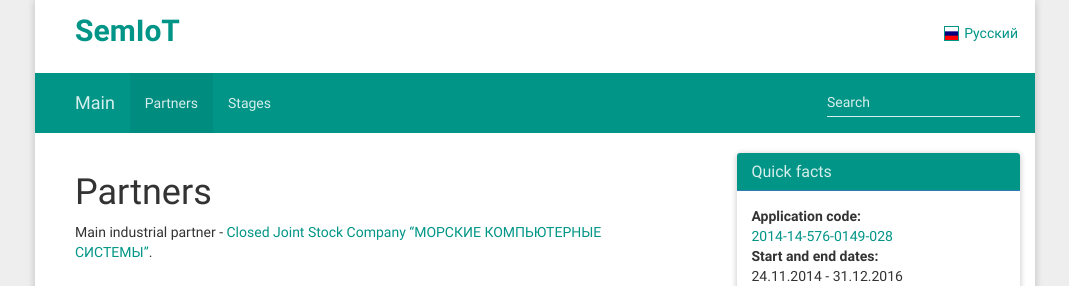
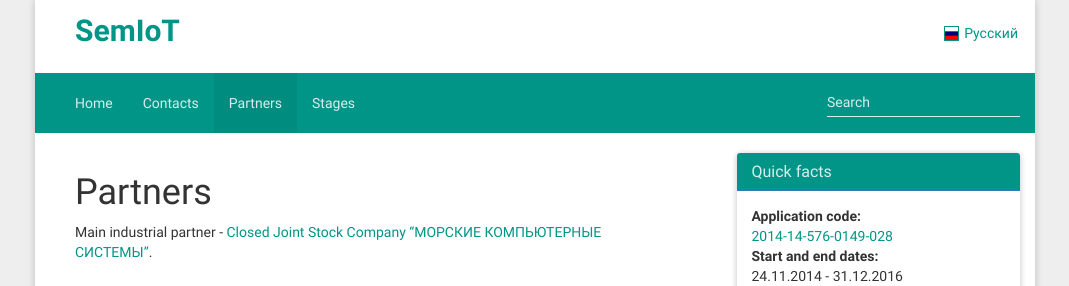
Before and after one commit to semiotproject/semiotproject.github.io, a Jekyll site: the page built from en/partners.md, in a window 1280 px wide. Shown: the top 286 px of the page, without its empty margins (105-1174 px from the left). Built offline with Jekyll 4.4.1, drawn with Linux system fonts in a browser that asks for light colours; comment, search, counter and statistics services are not loaded.

Commit message:
Menu in locales.yml, minor visual fixes

```diff
--- a/_config.yml
+++ b/_config.yml
@@ -8,3 +8,6 @@ github_username:  semiotproject
 
 # Build settings
 markdown: kramdown
+
+default_locale: "ru"
+authorized_locales: ["ru", "en"]
--- a/_includes/header.html
+++ b/_includes/header.html
@@ -1,25 +1,18 @@
-{% assign current = page.url | downcase | split: '/' %}
-{% capture locale %}{{ page.url | truncate: 3, "" | remove: "/" }}{% endcapture %}
-<div id="main-wrapper">
+{% assign current = page.url | downcase | split: '/' | last %}
+{% capture locale %}{{ page.url | truncate: 3, "" | remove: "/"  }}{% endcapture %}
+
+{% unless site.authorized_locales contains locale %}
+{% assign locale = site.default_locale %}
+{% endunless %}
 
 <header class="site-header">
-
 	<div class="wrapper">
-
 		<div id="main-logo">
-				{% if locale == 'en' %}
-					<a class="site-title" href="{{ site.baseurl }}/en">{{ site.title }}</a>
-					<a href="/" class="switch-locale">
-						<img class="l18n-flag" src="/resources/flag-ru.svg" alt="Русский"/>
-						<span>Русский</span>
+			<a class="site-title" href="{{ site.baseurl }}/">{{ site.title }}</a>
+			<a href="{{ site.data.locales[locale].switch_lang_url }}{{ current }}" class="switch-locale">
+				<img class="l18n-flag" src="{{ site.data.locales[locale].switch_lang_img }}" alt="{{ site.data.locales[locale].switch_lang_message }}"/>
+				<span>{{ site.data.locales[locale].switch_lang_message }}</span>
 			</a>
-				{% else %}
-					<a class="site-title" href="{{ site.baseurl }}/">{{ site.title }}</a>
-					<a href="/en/" class="switch-locale">
-						<img class="l18n-flag" src="/resources/flag-gb.svg" alt="English"/>
-						<span>English</span>
-					</a>
-				{% endif %}
 		</div>
 
 		<div class="navbar navbar-default">
@@ -29,51 +22,32 @@
 					<span class="icon-bar"></span>
 					<span class="icon-bar"></span>
 				</button>
-					{% if locale == 'en' %}
-						<a href="/en" class="navbar-brand">Main</a>
-					{% else %}
-						<a href="/" class="navbar-brand">Главная</a>
-					{% endif %}
 			</div>
 			<div class="navbar-collapse collapse navbar-responsive-collapse">
 				<ul class="nav navbar-nav">
-						{% if locale == 'en' %}
-							{% for node in site.pages %}
-								{% if node.title %}
-									{% if node.group == "en" %}
-										{% if page.url == node.url %}
-											<li class="active"><a href="{{ node.url | prepend: site.baseurl }}">{{ node.title }}</a></li>
+					{% for link in site.data.locales[locale].nav %}
+						{% if link.children != null %}
+							<li class="dropdown">
+								<a href="#" class="dropdown-toggle" data-toggle="dropdown" role="button" aria-expanded="false">{{ link.text }} <span class="caret"></span></a>
+								<ul class="dropdown-menu" role="menu">
+									{% for child in link.children %}
+										<li{% if page.url == child.url %} class="active"{% endif %}>
+											<a href="{{ child.url }}">{{ child.text }}</a>
+										</li>
+									{% endfor %}
+								</ul>
+							</li>
 						{% else %}
-											<li><a href="{{ node.url | prepend: site.baseurl }}">{{ node.title }}</a></li>
-										{% endif %}
-									{% endif %}
+							<li{% if page.url == link.url %} class="active"{% endif %}>
+								<a href="{{ link.url }}">{{ link.text }}</a>
+							</li>
 						{% endif %}
 					{% endfor %}
-						{% else %}
-							{% for node in site.pages %}
-								{% if node.title %}
-									{% if node.group == "ru" %}
-										{% if page.url == node.url %}
-											<li class="active"><a href="{{ node.url | prepend: site.baseurl }}">{{ node.title }}</a></li>
-										{% else %}
-											<li><a href="{{ node.url | prepend: site.baseurl }}">{{ node.title }}</a></li>
-										{% endif %}
-									{% endif %}
-								{% endif %}
-							{% endfor %}
-						{% endif %}
-
 				</ul>
 				<form class="navbar-form navbar-right">
-						{% if locale == 'en' %}
-							<input type="text" class="form-control col-lg-8" placeholder="Search">
-						{% else %}
-							<input type="text" class="form-control col-lg-8" placeholder="Поиск">
-						{% endif %}
+					<input type="text" class="form-control col-lg-8" placeholder="{{ site.data.locales[locale].search_message }}">
 				</form>
 			</div>
 		</div>
-
 	</div>
-
 </header>
--- a/_layouts/default.html
+++ b/_layouts/default.html
@@ -6,6 +6,7 @@
 
 	<body>
 
+		<div id="main-wrapper">
 			{% include header.html %}
 
 			<div class="content-wrapper clearfix">
--- a/css/main.css
+++ b/css/main.css
@@ -65,15 +65,18 @@ ul {
 	height: 30px;
 	line-height: 45px;
 }
+#main-logo a.switch-locale:hover {
+	text-decoration: none;
+}
+#main-logo a.switch-locale:hover span {
+	text-decoration: underline;
+}
 
 #main-logo .switch-locale span {
 	padding: 2px;
 	vertical-align: middle;
 }
 
-#main-logo a.switch-locale:hover {
-	text-decoration: underline;
-}
 
 .content-wrapper {
 	padding: 0px 15px 10px 40px;
@@ -90,7 +93,7 @@ ul {
 }
 
 .navbar {
-	padding-left: 25px;
+	padding-left: 10px;
 }
 
 .site-footer {
```
Also changed, not shown: other parts of _layouts/default.html (+9 -0 lines), _data/locales.yml (added, +43 -0 lines), _includes/footer.html (+0 -8 lines). Lines whose indentation alone changed are shown as unchanged.
